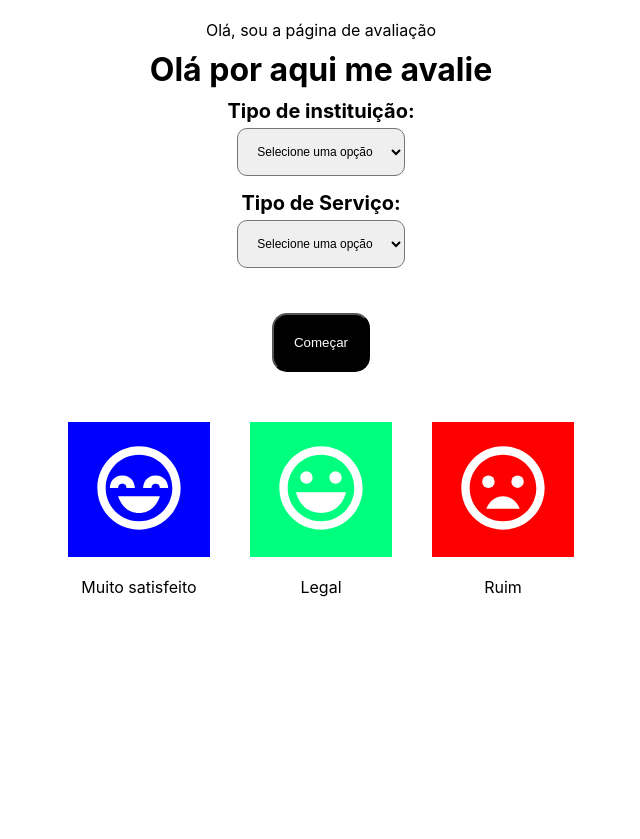
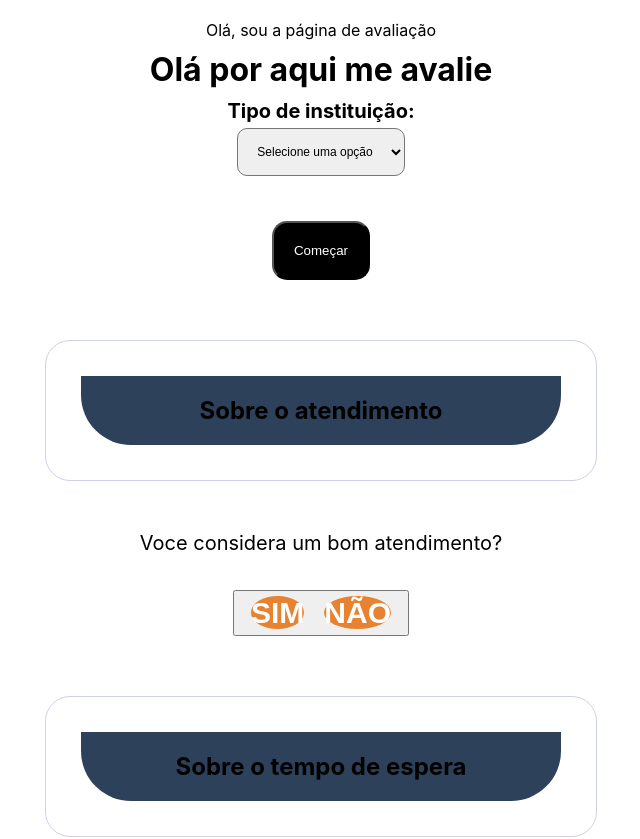
Before and after one commit to evaluation-manager/user-review, a React (Create React App) app in the folder user-review/: page / in a window 1280 px wide. Shown: the top 839 px of the page, without its empty margins (319-959 px from the left). Before the commit the page ends 800 px from the top, so only its background shows below. Built offline with nearby package versions, Linux system fonts and the light colour scheme.

Commit message:
Avançando nos components e na ideia principal

```diff
--- /dev/null
+++ b/user-review/src/components/card/Card.js
@@ -0,0 +1,28 @@
+import React from 'react';
+import  * as C from  './style';
+
+function Card({ text, questions,btnletter1,btnletter2}) {
+    return (
+        <C.Container>
+            <div id="container">
+
+            <h2 id="main-title">{text}</h2>
+            </div>
+
+            <div id="question">
+            <p id='questions'>{questions}</p>
+
+            </div>
+
+
+            <div id="anwers-box">
+            <button>
+                <span className='btn-lette'>{btnletter1}</span>
+                <span className='btn-lette'>{btnletter2}</span>
+            </button>
+            </div>
+        </C.Container>
+    )
+}
+
+export default Card;
--- /dev/null
+++ b/user-review/src/components/card/style.js
@@ -0,0 +1,43 @@
+import styled from 'styled-components';
+
+export const Container = styled.div`
+
+#container{
+  width:500px;
+  margin:50px auto;
+  border:1px solid #CDD0E8;
+  padding:25px;
+  border-radius:25px;
+
+}
+#main-title{
+    padding:20px 0;
+  text-align:center;
+  background-color: #2d425a;
+  border-bottom-left-radius: 50px;
+  border-bottom-right-radius: 50px;
+}
+#question{
+    text-align:center;
+  margin-bottom:25px;
+  font-size:20px;
+}
+#anwers-box button:hover{
+  background-color:#e78230;
+  color:#fff;
+}
+
+#anwers-box .btn-lette{
+    font-size:30px;
+  font-weight:bold;
+  background-color: #e78230;
+  color:#fff;
+  border-radius:50%;
+  line-height:40px;
+  text-align:center;
+  text-transform:uppercase;
+  flex:1 1 0;
+  max-width:40px;
+}
+
+`;
--- a/user-review/src/pages/avaliacao/avaliacao.js
+++ b/user-review/src/pages/avaliacao/avaliacao.js
@@ -1,8 +1,9 @@
 import React from 'react';
-import {UserAvaliacao} from './userAvaliacao'
+import {UserAvaliacao} from './emogiAvaliacao'
 import { useState } from 'react';
 import Select from '../../components/select/Select';
 import Submit from '../../components/button/Submit';
+import Card from '../../components/card/Card';
 export const Avaliacao=()=>{
 //rendeizar teste apenas se o usuairo informar a secretaria
 const [exibir, setExibir]=useState(false);
@@ -17,40 +18,28 @@ setExibir(!exibir);
         <>
         <h1>Olá por aqui me avalie</h1>
 
-
        <Select
        text="Tipo de instituição"
         name="select"
-
-        />
-        <Select
-       text="Tipo de Serviço"
-        name="select"
-
         />
 
+            <Submit text={!exibir ? "Começar" : <UserAvaliacao />}
+                handleButton={toggle}/>
+           {/*Só pretendo mostrar apos a escolha da instuição */}
+            <Card
+                text="Sobre o atendimento"
+                questions="Voce considera um bom atendimento?"
+                btnletter1="Sim"
+                btnletter2="Não"
+            />
 
-       {/*  <select>
-            <option>Semec</option>
-            <option>Semed</option>
-            <option>SMTT</option>
-        </select>
+            <Card
+                text="Sobre o tempo de espera"
+                questions="Considera aceitavel?"
+                btnletter1="Sim"
+                btnletter2="Não"
+            />
+        </>
 
-        <label>Tipo de serviço</label>
-        <select>
-            <option>Marca serviço</option>
-            <option>Pagamentos</option>
-            <option>Abrir empresa</option>
-        </select>
-        */}
-
-        <Submit text="Começar" handleButton={toggle}>
-
-      {/*!exibir?  */}
-
-        </Submit>
-
-        <UserAvaliacao />
-        </>
     )
 }
```
Also changed, not shown: user-review/src/pages/perguntas/Perguntas.js (added, +13 -0 lines), user-review/src/pages/avaliacao/emogiAvaliacao.js (renamed from user-review/src/pages/avaliacao/userAvaliacao.js).
